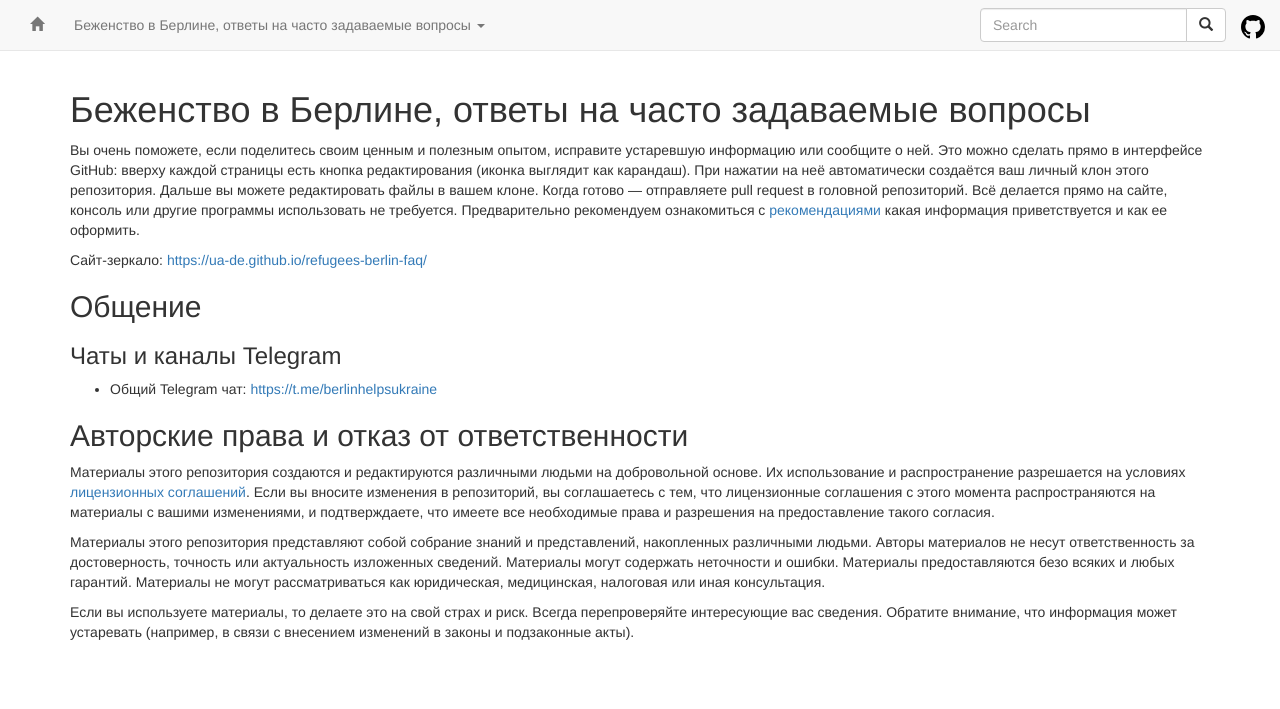
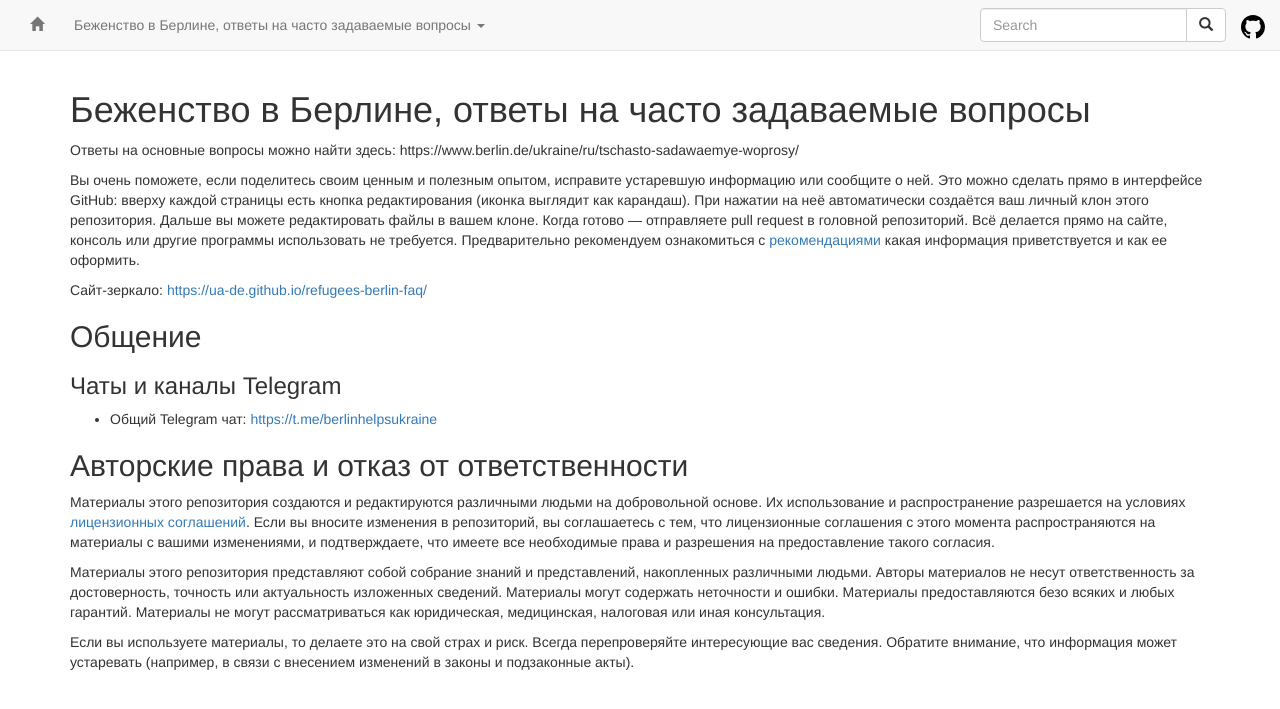
Before and after one commit to ua-de/refugees-berlin-faq, a Jekyll site: the page built from index.md, in a window 1280 px wide. Shown: the top 709 px of the page. Built offline with Jekyll 4.4.1, drawn with Linux system fonts in a browser that asks for light colours; nearby versions of some CDN libraries; our own code applies the rules of GitHub Pages for plain Markdown files.

Commit message:
sync github pages

```diff
--- a/index.md
+++ b/index.md
@@ -3,6 +3,8 @@ layout: default
 ---
 
 # Беженство в Берлине, ответы на часто задаваемые вопросы
+
+Ответы на основные вопросы можно найти здесь: https://www.berlin.de/ukraine/ru/tschasto-sadawaemye-woprosy/
 
 Вы очень поможете, если поделитесь своим ценным и полезным опытом, исправите устаревшую информацию или сообщите о ней. Это можно сделать прямо в интерфейсе GitHub: вверху каждой страницы есть кнопка редактирования (иконка выглядит как карандаш). При нажатии на неё автоматически создаётся ваш личный клон этого репозитория. Дальше вы можете редактировать файлы в вашем клоне. Когда готово — отправляете pull request в головной репозиторий. Всё делается прямо на сайте, консоль или другие программы использовать не требуется. Предварительно рекомендуем ознакомиться с [рекомендациями](CONTRIBUTING.md) какая информация приветствуется и как ее оформить.
 
```
